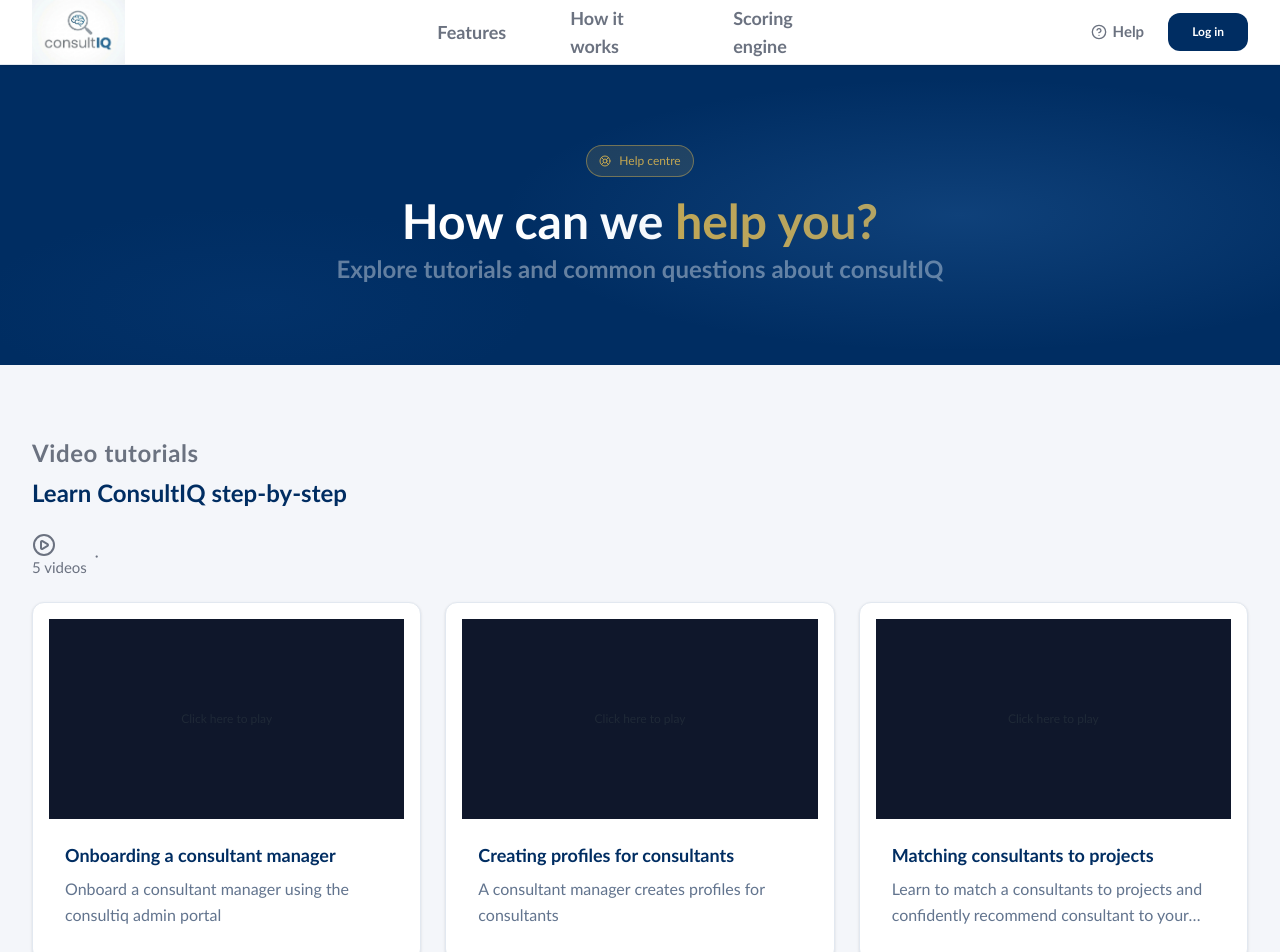
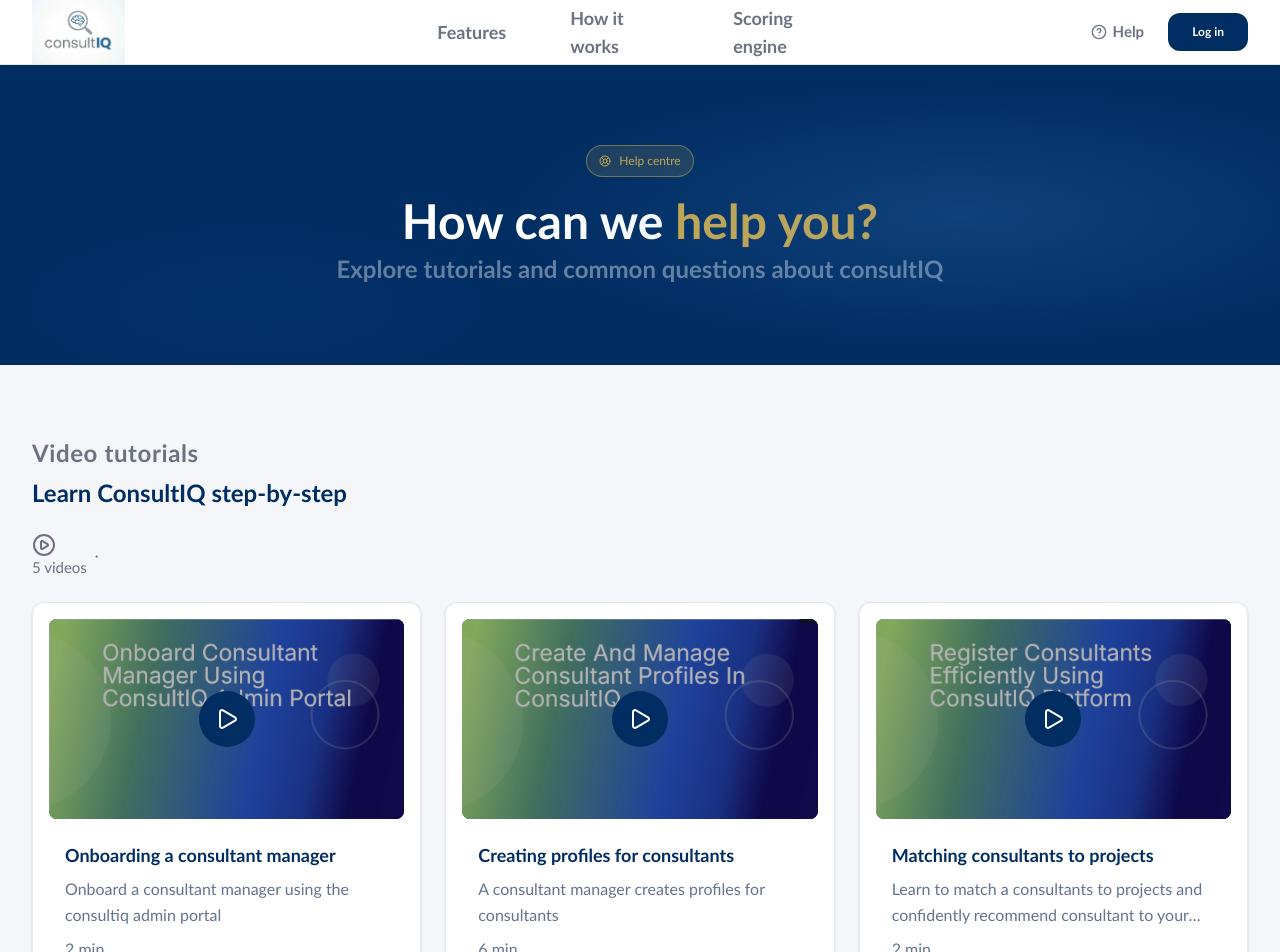
Before and after one commit to COS301-SE-2026/ConsultIQ, a React (Vite) app in the folder frontend/: page /help-page in a window 1280 px wide. Shown: the top 952 px of the page. Built offline with nearby package versions, Linux system fonts and the light colour scheme; no server answers.

Commit message:
integrated videos to video player

```diff
--- a/frontend/package.json
+++ b/frontend/package.json
@@ -23,6 +23,7 @@
     "react-datepicker": "^9.1.0",
     "react-dom": "^19.2.5",
     "react-router-dom": "^7.15.0",
+    "react-router-hash-link": "^2.4.3",
     "react-textarea-autosize": "^8.5.9",
     "sonner": "^2.0.7",
     "tailwind-merge": "^3.6.0",
@@ -40,6 +41,7 @@
     "@types/react": "^19.2.14",
     "@types/react-datepicker": "^6.2.0",
     "@types/react-dom": "^19.2.3",
+    "@types/react-router-hash-link": "^2.4.9",
     "@vitejs/plugin-react": "^6.0.1",
     "babel-plugin-transform-import-meta": "^2.2.0",
     "eslint": "^10.3.0",
--- a/frontend/src/features/help/components/tutorial-section.tsx
+++ b/frontend/src/features/help/components/tutorial-section.tsx
@@ -24,7 +24,7 @@ export default function TutorialSection(){
             <div className="grid grid-cols-1 sm:grid-cols-2 lg:grid-cols-3 gap-4 sm:gap-6 ">
                 {tutorials.map((t)=> (
                 <VideoCard
-                  key={t.id}
+                  key={t.embedUrl}
                   tutorial={t}
                   onSelect={() => setActiveVideo(t)}
                   />
--- a/frontend/src/features/help/components/video-card.tsx
+++ b/frontend/src/features/help/components/video-card.tsx
@@ -1,5 +1,5 @@
 import type  {TutorialItem} from "./tutorials.data"
-
+import { Play } from "lucide-react";
 
 
 interface VideoCardProps{
@@ -14,14 +14,20 @@ export default function VideoCard({tutorial , onSelect}:VideoCardProps){
             onClick={onSelect}
             className="rounded-xl overflow-hidden bg-white flex flex-col border border-solid border-slate-200 shadow-sm w-full  max-x-xl mx auto text-left cursor-pointer hover:shadow-slate-400"
         >
+            <div className="p-4 flex flex-col gap-2">
+                <div className="relative aspect-video rounded-lg overflow-hidden bg-slate-900">
+                    <img src={tutorial.thumbnail} alt={tutorial.title} className="absolute inset-0 w-full h-full object-cover" />
+                    <div className="absolute inset-0  jus bg-black/30 hover:bg-black/40 transition-colors flex items-center justify-center">
+                        <span className="flex items-center justify-center w-14 h-14 rounded-full bg-brand-blue">
+                            <Play className="w-6 h-6 text-white"/>
+                        </span>
+                    </div>
+                </div>
 
-            <div className="p-4 flex flex-col gap-2">
-                <div className="aspect-video bg-slate-900 flex items-center justify-center">
-                    <span>Click here to play</span>
-                </div>
                <div className="flex flex-col p-4  gap-2">
                     <h4 className="font-bold text-brand-blue text-base sm:text-lg leading-snug group-hover:text-brand-blue transition-colors">{tutorial.title}</h4>
                      <p className="text-sm leading-relaxed sm:text-base text-slate-500 line-clamp-2">{tutorial.desc}</p>
+                     <span className="text-sm leading-relaxed sm:text-base text-slate-500">{tutorial.duration}</span>
                 </div>
              </div>
         </button>
--- a/frontend/src/features/help/components/video-player.tsx
+++ b/frontend/src/features/help/components/video-player.tsx
@@ -21,10 +21,18 @@ export default function VideoPlayer({video, onClose}:VideoPlayerProps){
                 </div>
 
                 <div className="relative w-full rounded-lg overflow-hidden bg-black aspect-video flex items-center justify-center text-brand-muted text-sm border border-slate-900">
-                    <div>
-                        <p>video goes here</p>
-                        <p className="text-xs text-brand-muted mt-1">{video.title}</p>
-                    </div>
+                    <iframe
+                        width="100%"
+                        height="100%"
+                        src={video.embedUrl}
+                        title={video.title}
+                        frameBorder="0"
+                        referrerPolicy="unsafe-url"
+                        allowFullScreen
+                        allow="clipboard-write"
+                        sandbox="allow-popups allow-popups-to-escape-sandbox allow-scripts allow-forms allow-same-origin allow-presentation"
+                        className="absolute inset-0 rounded-lg"
+                    />
                 </div>
             </div>
        </div>
```
Also changed, not shown: 1 other file (tests, documents, lock files or other folders).
